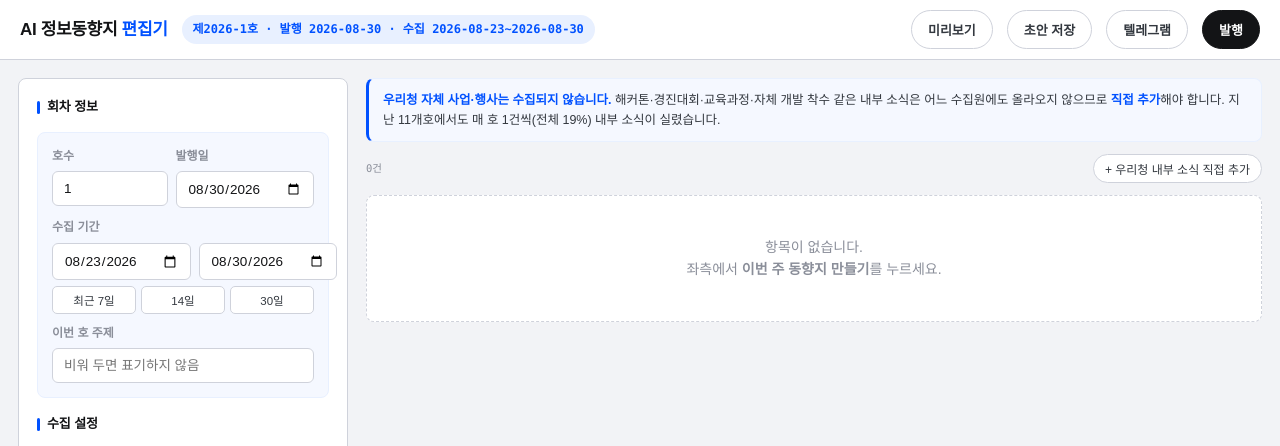
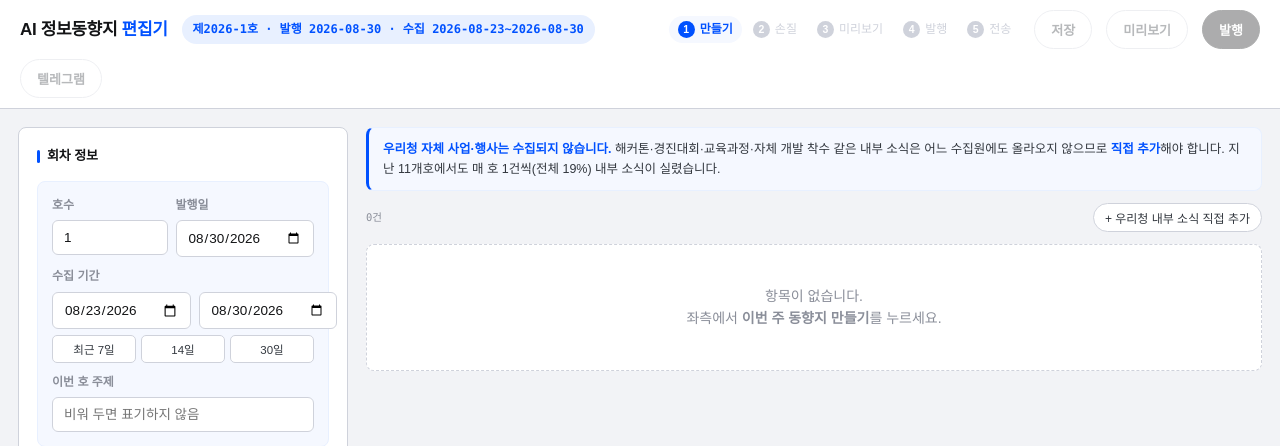
Before and after one commit to eeejy/gov-ai-trendletter, a Flask app: page / in a window 1280 px wide. Shown: the top 446 px of the page. Run offline with Flask 3, Linux system fonts and the light colour scheme; data that the repository does not hold is empty.

Commit message:
편집기 순서 정리와 미리보기 속도 개선
- 잘라 둔 글꼴을 파일로 캐시. 미리보기를 누를 때마다 1.6초씩 다시 자르고
  있었다. 같은 글자면 결과가 같으므로 캐시 가능 (1.6초 → 0.01초)
- 화면 위에 단계 표시 (만들기 → 손질 → 미리보기 → 발행 → 전송).
  순서를 강제하지는 않는다 — 주 1회 쓰는 도구에 클릭을 늘릴 이유가 없다
- 텔레그램은 발행한 뒤에만 열린다. 발행 전에 보내면 전문 링크가 가리킬
  파일이 없다. 발행 후 수정하면 다시 잠긴다
- 발행과 전송은 분리. 발행은 덮어쓰면 되지만 전송은 되돌릴 수 없다.
  다만 발행이 끝나면 이어서 보낼지 물어본다
- 미리보기·발행 중에는 버튼에 진행 상태를 표시

Co-Authored-By: Claude Opus 5 <noreply@anthropic.com>

```diff
--- a/src/trendletter/editor/templates/editor.html
+++ b/src/trendletter/editor/templates/editor.html
@@ -40,6 +40,18 @@ header h1 b{color:var(--blue)}
 .chip{font-family:var(--mono);font-size:12px;color:var(--blue);background:var(--sky-lt);
       padding:5px 11px;border-radius:100px;font-weight:700}
 header .sp{flex:1}
+/* 단계 표시 — 지금 어디까지 왔는지 알려 준다. 막지는 않는다 */
+.steps{display:flex;list-style:none;margin:0;padding:0;gap:2px;align-items:center}
+.steps li{display:flex;align-items:center;gap:5px;font-size:12px;color:var(--gray-lt);
+          padding:4px 9px;border-radius:100px;white-space:nowrap}
+.steps li b{display:inline-flex;align-items:center;justify-content:center;
+            width:17px;height:17px;border-radius:50%;background:var(--gray-lt);
+            color:#fff;font-size:10.5px;font-weight:800}
+.steps li.done{color:var(--gray)}
+.steps li.done b{background:var(--tr-dev,#38F0A8);color:#0A5B3C}
+.steps li.now{color:var(--blue);background:var(--sky-xlt);font-weight:700}
+.steps li.now b{background:var(--blue)}
+@media(max-width:1100px){ .steps li span,.steps li{font-size:0;padding:4px} .steps li b{font-size:10.5px} }
 @media(max-width:700px){
   header{position:static}
   header h1{font-size:15px}
@@ -178,10 +190,17 @@ textarea{font-family:var(--mono);font-size:12.5px;line-height:1.75;resize:vertic
   <h1>AI 정보동향지 <b>편집기</b></h1>
   <span id="issueChip" class="chip"></span>
   <span class="sp"></span>
-  <button onclick="preview()">미리보기</button>
-  <button onclick="save()">초안 저장</button>
-  <button onclick="tgPreview()">텔레그램</button>
-  <button class="publish" onclick="publish()">발행</button>
+  <ol class="steps" id="steps">
+    <li data-s="make"><b>1</b>만들기</li>
+    <li data-s="edit"><b>2</b>손질</li>
+    <li data-s="preview"><b>3</b>미리보기</li>
+    <li data-s="publish"><b>4</b>발행</li>
+    <li data-s="send"><b>5</b>전송</li>
+  </ol>
+  <button id="btnSave" onclick="save()">저장</button>
+  <button id="btnPreview" onclick="preview()">미리보기</button>
+  <button id="btnPublish" class="publish" onclick="publish()">발행</button>
+  <button id="btnTg" onclick="tgPreview()">텔레그램</button>
 </header>
 
 <main>
@@ -338,6 +357,7 @@ function syncChip(){
 
 function render(){
   $('countLabel').textContent = issue ? `${issue.items.length}건` : '';
+  step();
   $('items').innerHTML = issue.items.map((it,i)=>`
     <div class="item ${it.locked?'locked':''}">
       ${(it.similar_to&&it.similar_to.length)?`<div class="dup">⚠ 같은 사건일 수 있습니다 — ${it.similar_to.map(esc).join(' / ')}. 확인 후 한쪽을 제외하세요.</div>`:''}
@@ -377,12 +397,13 @@ function render(){
     '<div class="empty">항목이 없습니다.<br>좌측에서 <b>이번 주 동향지 만들기</b>를 누르세요.</div>';
 }
 
-function upd(i,k,v){ issue.items[i][k]=v; issue.items[i].locked=true; render(); }
-function updBody(i,v){ issue.items[i].body=v.split('\n').filter(x=>x.trim()); issue.items[i].locked=true; render(); }
-function updNote(i,v){ const it=issue.items[i]; it.notes[it.note_kind]=v; it.note=v; it.locked=true; render(); }
+function touched(){ if(published) dirty = true; step(); }
+function upd(i,k,v){ issue.items[i][k]=v; issue.items[i].locked=true; touched(); render(); }
+function updBody(i,v){ issue.items[i].body=v.split('\n').filter(x=>x.trim()); issue.items[i].locked=true; touched(); render(); }
+function updNote(i,v){ const it=issue.items[i]; it.notes[it.note_kind]=v; it.note=v; it.locked=true; touched(); render(); }
 function setKind(i,k){ const it=issue.items[i]; it.note_kind=k; it.note=it.notes[k]||''; render(); }
 function toggleLock(i){ issue.items[i].locked=!issue.items[i].locked; render(); }
-function remove(i){ issue.items.splice(i,1); render(); }
+function remove(i){ issue.items.splice(i,1); touched(); render(); }
 function move(i,d){ const t=issue.items[i]; issue.items[i]=issue.items[i+d]; issue.items[i+d]=t; render(); }
 
 async function post(url, body){
@@ -393,6 +414,27 @@ async function post(url, body){
 }
 
 let pollTimer = null;
+let published = false;      // 이번 회차를 발행했는가
+let dirty = false;          // 발행 뒤 또 고쳤는가
+
+function step(){
+  const has = issue && issue.items.length > 0;
+  const s = !has ? 'make' : (published && !dirty ? 'send' : (previewed ? 'publish' : 'edit'));
+  const order = ['make','edit','preview','publish','send'];
+  const at = order.indexOf(s);
+  document.querySelectorAll('#steps li').forEach(li=>{
+    const i = order.indexOf(li.dataset.s);
+    li.classList.toggle('now', i === at);
+    li.classList.toggle('done', i < at);
+  });
+  // 텔레그램은 발행한 뒤에만. 발행 전에 보내면 전문 링크가 가리킬 파일이 없다.
+  $('btnTg').disabled = !(published && !dirty);
+  $('btnTg').title = $('btnTg').disabled ? '발행한 뒤에 보낼 수 있습니다' : '';
+  $('btnPreview').disabled = !has;
+  $('btnPublish').disabled = !has;
+  $('btnSave').disabled = !has;
+}
+let previewed = false;
 
 function mmss(sec){ const m=Math.floor(sec/60), s=Math.floor(sec%60);
   return m+':'+String(s).padStart(2,'0'); }
@@ -434,6 +476,7 @@ async function poll(){
     $('makeBtn').disabled = false;
     $('makeBtn').textContent = '이번 주 동향지 만들기';
     issue = await (await fetch('/api/draft')).json();
+    published = false; dirty = false; previewed = false;
     fillForm(); render();
     log(`초안 생성 완료 · <b>${issue.items.length}건</b> · ${mmss(p.elapsed||0)} 소요`);
     setTimeout(()=>{ $('prog').hidden = true; }, 6000);
@@ -464,10 +507,23 @@ async function save(){ try{ syncChip(); const d=await post('/api/save',issue); l
 async function preview(){ try{ syncChip(); await post('/api/preview',issue); window.open('/preview','_blank'); log('미리보기를 새 탭에 열었습니다.');}catch(e){log('실패: '+e.message);} }
 async function publish(){
   syncChip();
-  if(!confirm(`제${defaults.year}-${issue.number}호를 발행합니다. 확정본 HTML이 만들어집니다.`)) return;
-  try{ const d=await post('/api/publish',issue); log('발행 → '+d.path); }
-  catch(e){ if(confirm(e.message+'\n\n그래도 발행할까요?')){
-      const d=await post('/api/publish?force=1',issue); log('발행 → '+d.path);} }
+  if(!confirm(`제${defaults.year}-${issue.number}호를 발행합니다.\n확정본 HTML이 만들어집니다. (전송은 별도입니다)`)) return;
+  const b = $('btnPublish'); const old = b.textContent;
+  b.disabled = true; b.textContent = '발행 중…';
+  try{
+    let d;
+    try{ d = await post('/api/publish', issue); }
+    catch(e){
+      if(!confirm(e.message + '\n\n그래도 발행할까요?')) throw e;
+      d = await post('/api/publish?force=1', issue);
+    }
+    published = true; dirty = false; step();
+    log('발행 완료 → ' + d.path);
+    if(confirm('발행했습니다.\n\n이어서 텔레그램으로 보낼 내용을 확인할까요?\n(문구를 보고 고친 뒤 보낼 수 있습니다)')){
+      tgPreview();
+    }
+  }catch(e){ log('실패: ' + e.message); }
+  finally{ b.textContent = old; b.disabled = false; }
 }
 async function tgPreview(){
   syncChip();
--- a/src/trendletter/render.py
+++ b/src/trendletter/render.py
@@ -191,11 +191,30 @@ def _document_text(issue: Issue, cfg: Config) -> str:
     return "".join(parts)
 
 
+# 같은 글자 묶음이면 결과가 같다. 미리보기를 누를 때마다 1.6초씩 다시 자르지 않도록
+# 잘라 둔 것을 파일로 남긴다. 항목을 고쳐 글자가 바뀌면 자동으로 새로 만든다.
+def _subset_cache_path(filename: str, text: str):
+    import hashlib
+
+    key = hashlib.sha1(("%s|%s" % (filename, "".join(sorted(set(text))))).encode("utf-8"))
+    d = ROOT / "data" / "cache" / "fonts"
+    d.mkdir(parents=True, exist_ok=True)
+    return d / ("%s.txt" % key.hexdigest()[:20])
+
+
 def _subset(filename: str, text: str) -> str:
     """글꼴에서 쓰이는 글자만 남긴 woff2 를 data URI 로. 실패하면 빈 문자열."""
     path = FONT_DIR / filename
     if not path.exists():
         return ""
+
+    cache = _subset_cache_path(filename, text)
+    if cache.exists():
+        try:
+            return cache.read_text(encoding="ascii")
+        except Exception:  # noqa: BLE001
+            pass
+
     try:
         import base64
         import io
@@ -215,7 +234,12 @@ def _subset(filename: str, text: str) -> str:
         buf = io.BytesIO()
         font.flavor = "woff2"
         font.save(buf)
-        return "data:font/woff2;base64," + base64.b64encode(buf.getvalue()).decode("ascii")
+        uri = "data:font/woff2;base64," + base64.b64encode(buf.getvalue()).decode("ascii")
+        try:
+            cache.write_text(uri, encoding="ascii")
+        except Exception:  # noqa: BLE001
+            pass
+        return uri
     except Exception:  # noqa: BLE001 - 글꼴은 있으면 좋은 것이지 필수가 아니다
         return ""
 
```
Also changed, not shown: SETUP.md (+7 -2 lines).
